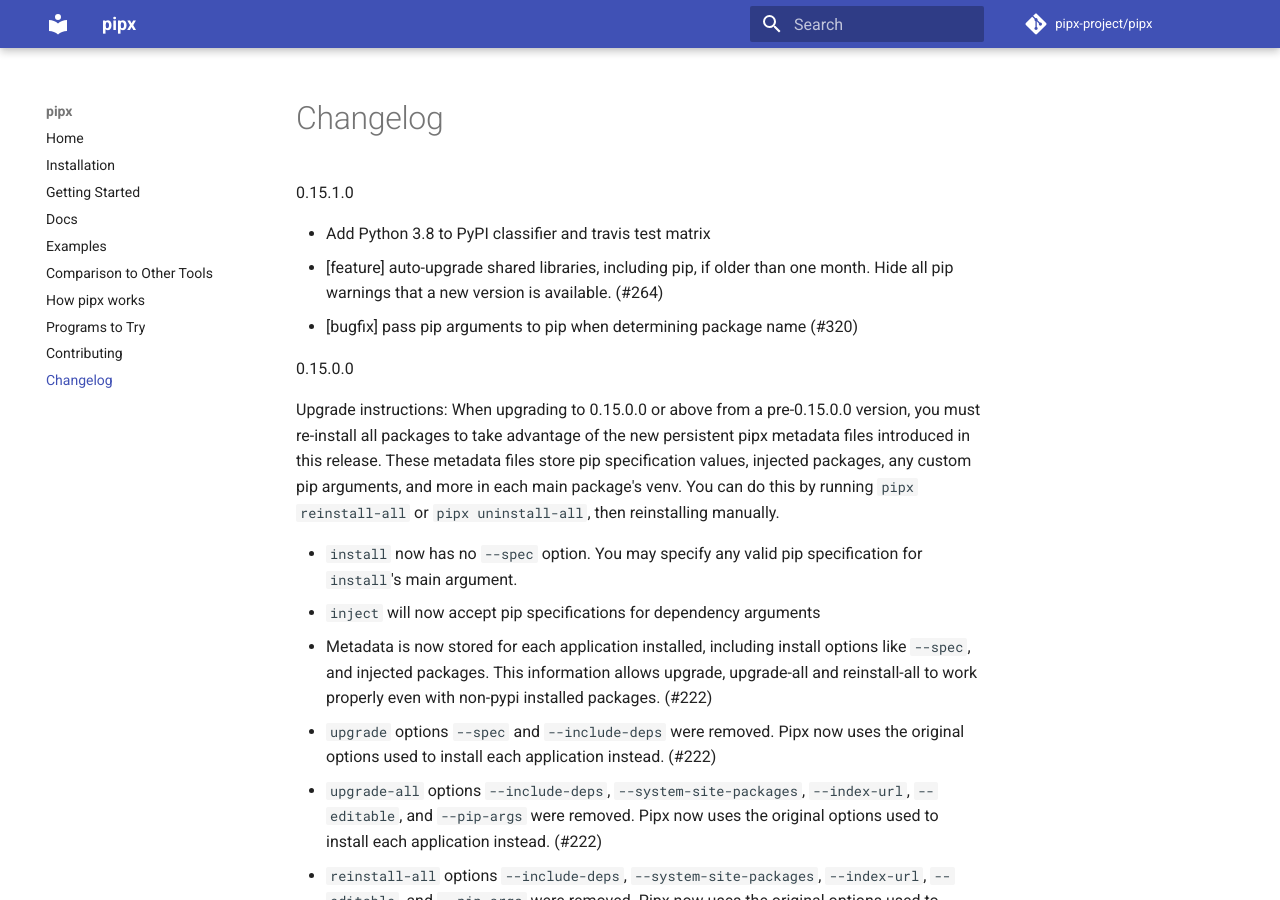
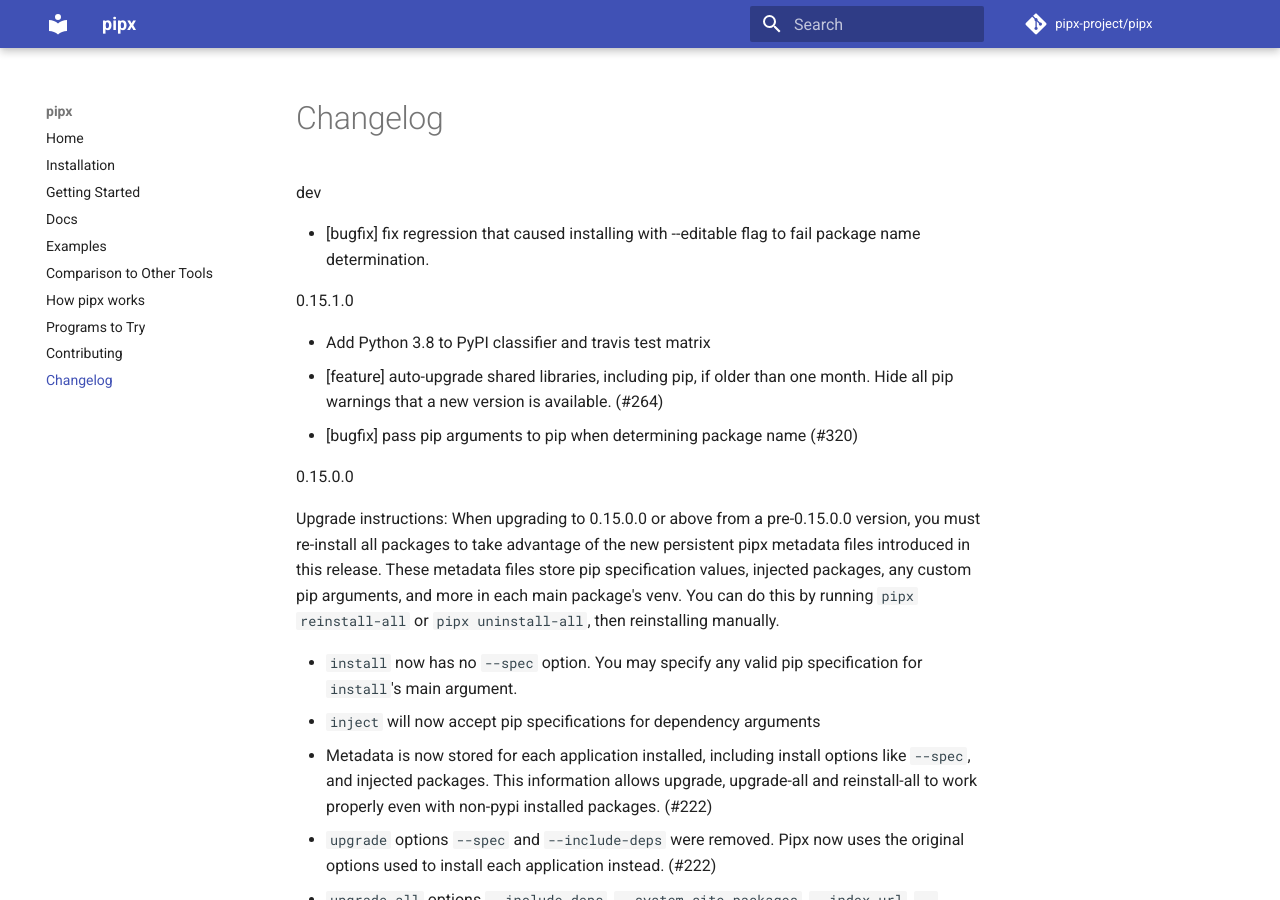
Before and after one commit to pypa/pipx, an MkDocs documentation site: the page built from docs/changelog.md, in a window 1280 px wide and 900 px high. Built offline with MkDocs 1.6.1 and Material for MkDocs 9.7.7, drawn with Linux system fonts in a browser that asks for light colours; comment, search, counter and statistics services are not loaded.

Commit message:
Add changelog entry.

```diff
--- a/docs/changelog.md
+++ b/docs/changelog.md
@@ -1,3 +1,7 @@
+dev
+
+- [bugfix] fix regression that caused installing with --editable flag to fail package name determination.
+
 0.15.1.0
 
 - Add Python 3.8 to PyPI classifier and travis test matrix
```
